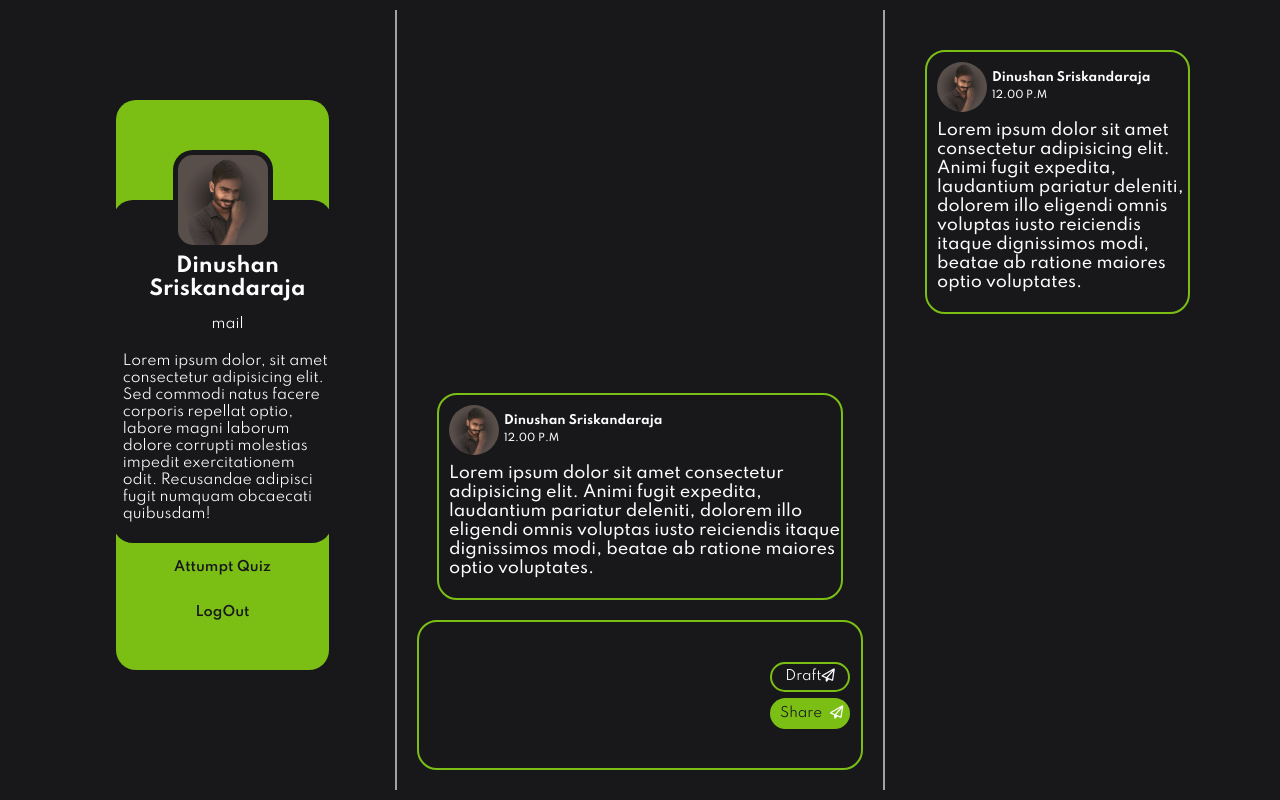
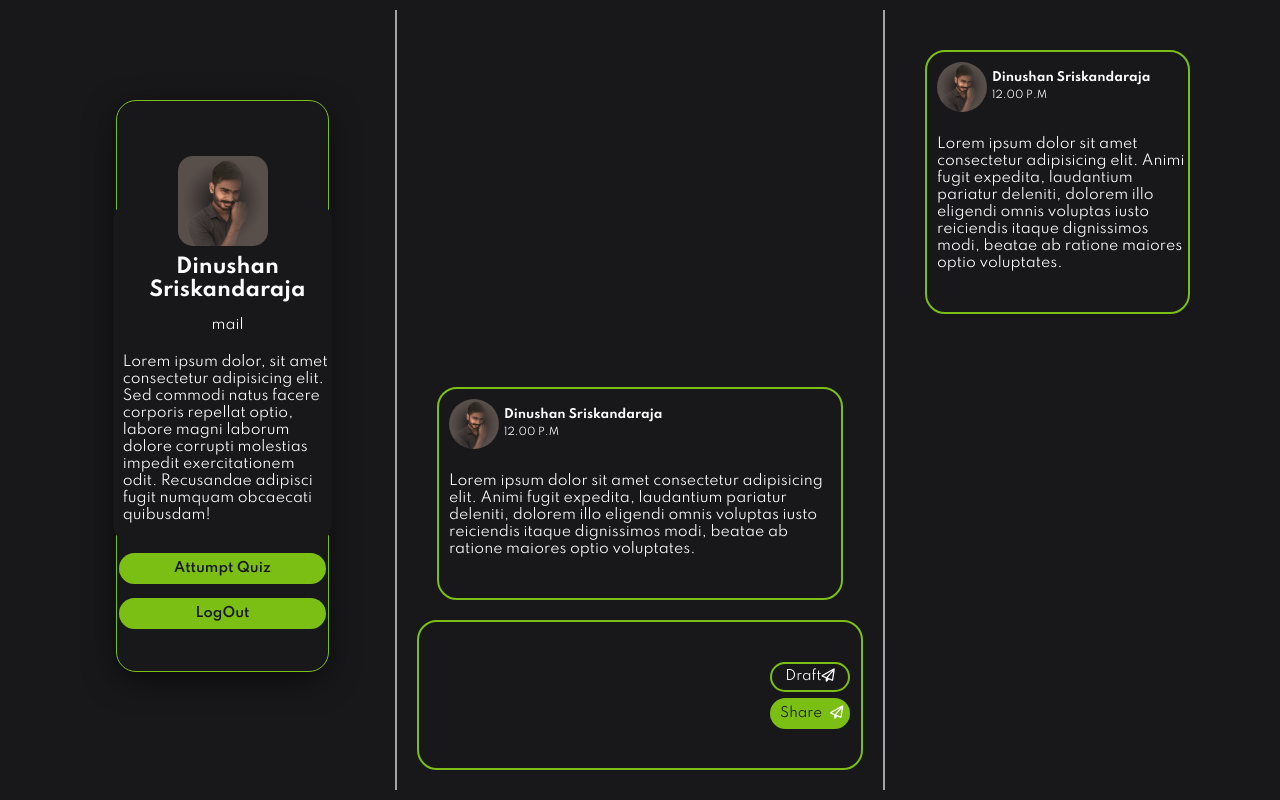
Before and after one commit to DinushanSriskandaraja/MatureThought, a PHP site: page / in a window 1280 px wide. Run offline with PHP 8.4, Linux system fonts and the light colour scheme; some libraries are stand-ins or nearby versions.

Commit message:
quiz added and button switches

```diff
--- a/index.html
+++ b/index.html
@@ -8,11 +8,14 @@
     <title>MetureThought</title>
     <link rel="stylesheet" href="https://cdnjs.cloudflare.com/ajax/libs/font-awesome/6.4.2/css/all.min.css" integrity="sha512-z3gLpd7yknf1YoNbCzqRKc4qyor8gaKU1qmn+CShxbuBusANI9QpRohGBreCFkKxLhei6S9CQXFEbbKuqLg0DA==" crossorigin="anonymous" referrerpolicy="no-referrer"
     />
+    <script src="https://code.jquery.com/jquery-1.11.3.min.js"></script>
 
     <link rel="stylesheet" href="style.css">
 </head>
 
 <body>
+    <script src="script.js"></script>
+
     <section class="body">
         <section class="leftPanal">
             <!-- Profile Card -->
@@ -58,9 +61,11 @@
                         </div>
                     </div>
                     <div id="feedPost">
-                        Lorem ipsum dolor sit amet consectetur adipisicing elit. Animi fugit expedita, laudantium pariatur deleniti, dolorem illo eligendi omnis voluptas iusto reiciendis itaque dignissimos modi, beatae ab ratione maiores optio voluptates.
+                        <p>Lorem ipsum dolor sit amet consectetur adipisicing elit. Animi fugit expedita, laudantium pariatur deleniti, dolorem illo eligendi omnis voluptas iusto reiciendis itaque dignissimos modi, beatae ab ratione maiores optio voluptates.
+                        </p>
                     </div>
                 </div>
+
                 <!-- Post Writing -->
                 <div class="newPost">
                     <form action="">
@@ -71,9 +76,10 @@
                         </div>
                     </form>
                 </div>
+            </div>
         </section>
 
-
+        <section id="quiz"></section>
         <!-- Own Post -->
         <section class="rightPanal">
             <div id="post">
@@ -86,13 +92,13 @@
                     </div>
                 </div>
                 <div id="ownPost">
-                    Lorem ipsum dolor sit amet consectetur adipisicing elit. Animi fugit expedita, laudantium pariatur deleniti, dolorem illo eligendi omnis voluptas iusto reiciendis itaque dignissimos modi, beatae ab ratione maiores optio voluptates.
+                    <p>Lorem ipsum dolor sit amet consectetur adipisicing elit. Animi fugit expedita, laudantium pariatur deleniti, dolorem illo eligendi omnis voluptas iusto reiciendis itaque dignissimos modi, beatae ab ratione maiores optio voluptates.
+                    </p>
                 </div>
             </div>
-            </div>
+
         </section>
     </section>
-
 </body>
 
 </html>
--- a/style.css
+++ b/style.css
@@ -54,6 +54,7 @@ h6 {
 }
 
 p {
+    font-weight: 400;
     font-size: 14px;
     color: var(--txt);
     margin: 15px 0 20px 0;
@@ -162,7 +163,11 @@ textarea {
     align-items: center;
     width: 70%;
     border-radius: 20px;
-    background-color: var(--secDark);
+    border: solid 1px var(--secDark);
+    background-color: var(--bg);
+    -webkit-box-shadow: -1px 9px 35px -6px rgba(0, 0, 0, 0.75);
+    -moz-box-shadow: -1px 9px 35px -6px rgba(0, 0, 0, 0.75);
+    box-shadow: -1px 9px 35px -6px rgba(0, 0, 0, 0.75);
     /* height: 100%; */
 }
 
@@ -189,9 +194,26 @@ textarea {
 .leftPanal button {
     margin: 7px;
     width: 100%;
+    /* padding: 8px 10px; */
+    margin: 7px;
+}
+
+.leftPanal button {
+    margin: 7px;
+    width: 100%;
     padding: 8px 10px;
-    margin: 7px;
     border-radius: 20px;
+    font-weight: 600;
+    color: var(--bg);
+    background-color: var(--secDark);
+}
+
+#postBtn {
+    display: none;
+}
+
+#quizBtn {
+    display: block;
     font-weight: 600;
     color: var(--bg);
     background-color: var(--secDark);
@@ -262,7 +284,8 @@ textarea {
 
 /*############# */
 
-.feedPanal {
+.feedPanal,
+#quiz {
     display: flex;
     flex-direction: column;
     /* max-height: 100vh; */
@@ -271,7 +294,15 @@ textarea {
     border-right: solid var(--blk) 2px;
     border-left: solid var(--blk) 2px;
     padding: 20px;
+}
+
+.feedPanal {
     justify-content: end;
+}
+
+#quiz {
+    display: none;
+    justify-content: center;
 }
 
 .scrollPost {
@@ -287,6 +318,7 @@ textarea::-webkit-scrollbar {
 }
 
 #post {
+    height: auto;
     border-radius: 20px;
     border: solid 2px var(--secDark);
     background-color: var(--bg);
@@ -328,6 +360,11 @@ textarea::-webkit-scrollbar {
     padding: 8px 10px;
     background-color: var(--secDark);
     border-radius: 20px;
+}
+
+.newPost {
+    position: sticky;
+    bottom: 0;
 }
 
 .newPost form {
```
